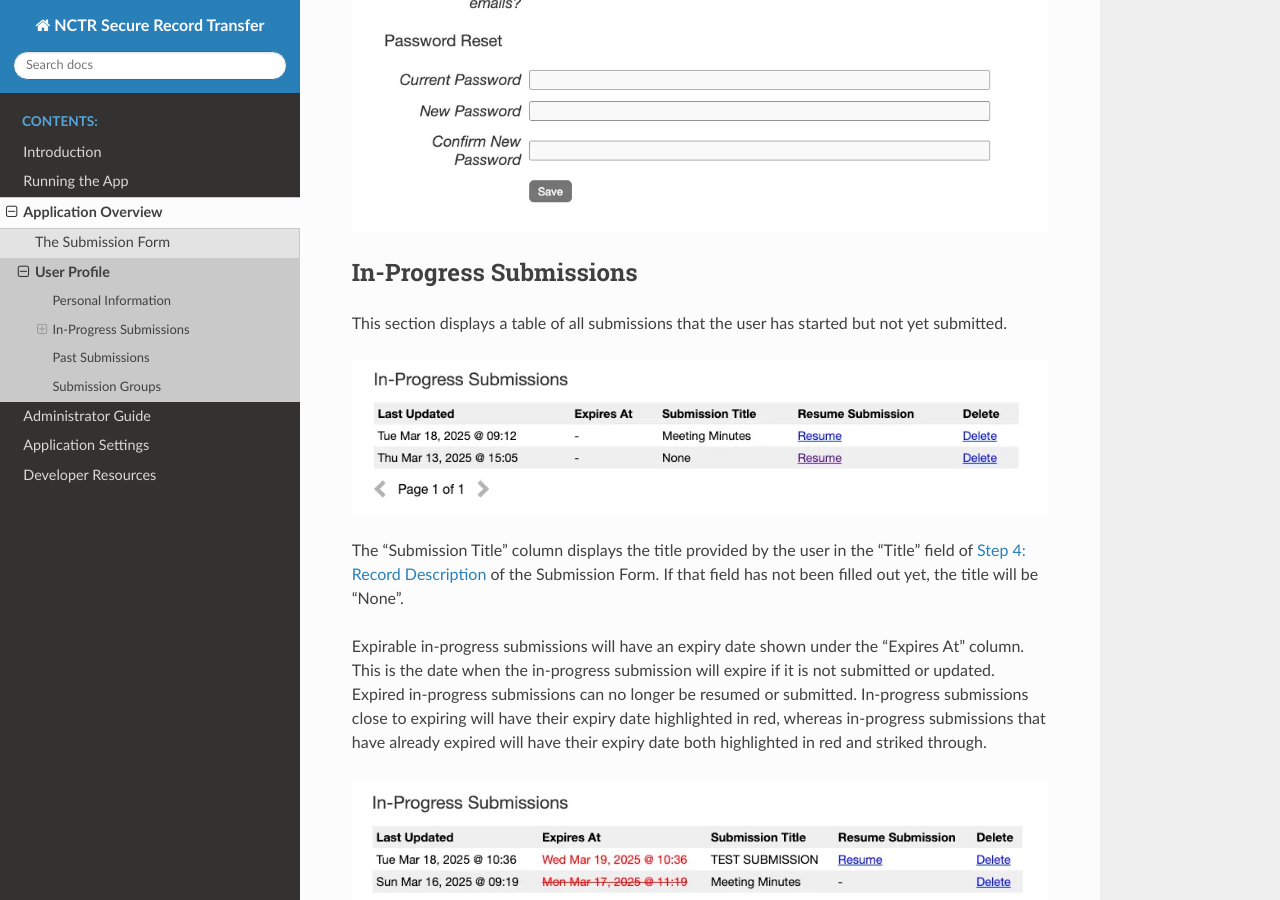
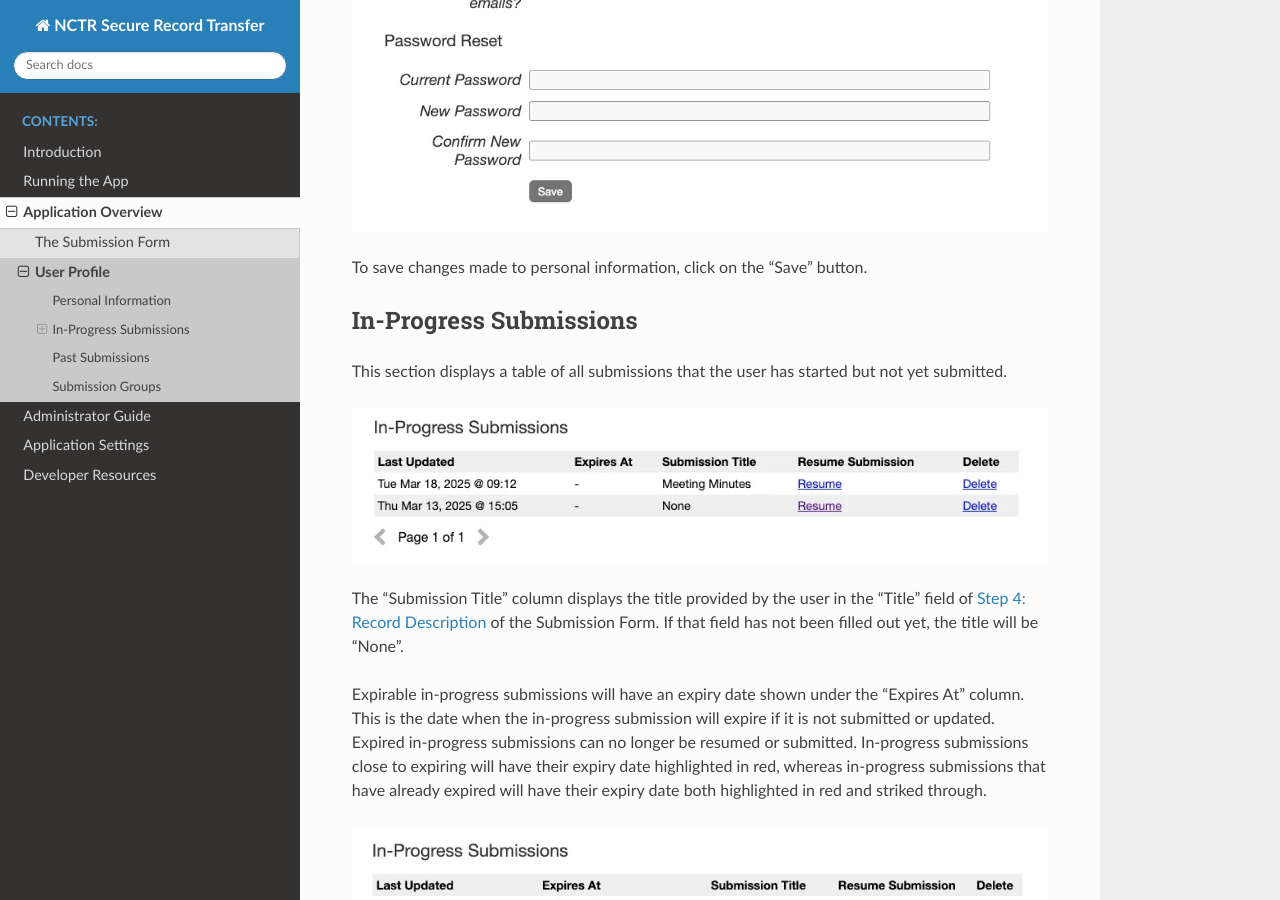
Before and after one commit to NationalCentreTruthReconciliation/Secure-Record-Transfer, a Sphinx documentation site: the page built from docs/application_overview/user-profile.rst, in a window 1280 px wide and 900 px high, scrolled down 764 px. Built offline with Sphinx 7.4.7 and the Read the Docs theme 3.1.0, drawn with Linux system fonts in a browser that asks for light colours.

Commit message:
Add instruction to save changes for personal information

```diff
--- a/docs/application_overview/user-profile.rst
+++ b/docs/application_overview/user-profile.rst
@@ -21,6 +21,7 @@ email notifications for new submissions. By default, this checkbox is checked.
 .. image:: images/user_profile_personal_info.webp
     :alt: User profile personal information
 
+To save changes made to personal information, click on the "Save" button.
 
 In-Progress Submissions
 -----------------------
```
